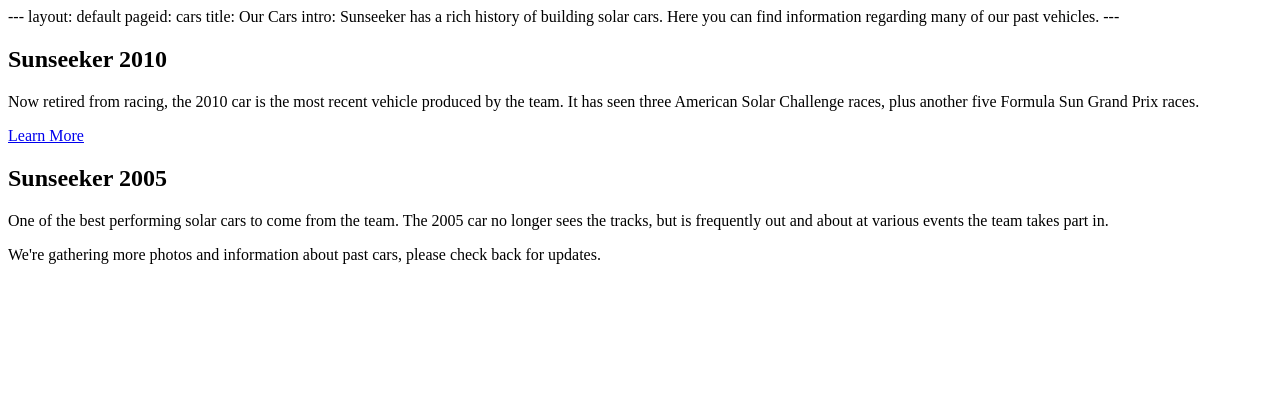
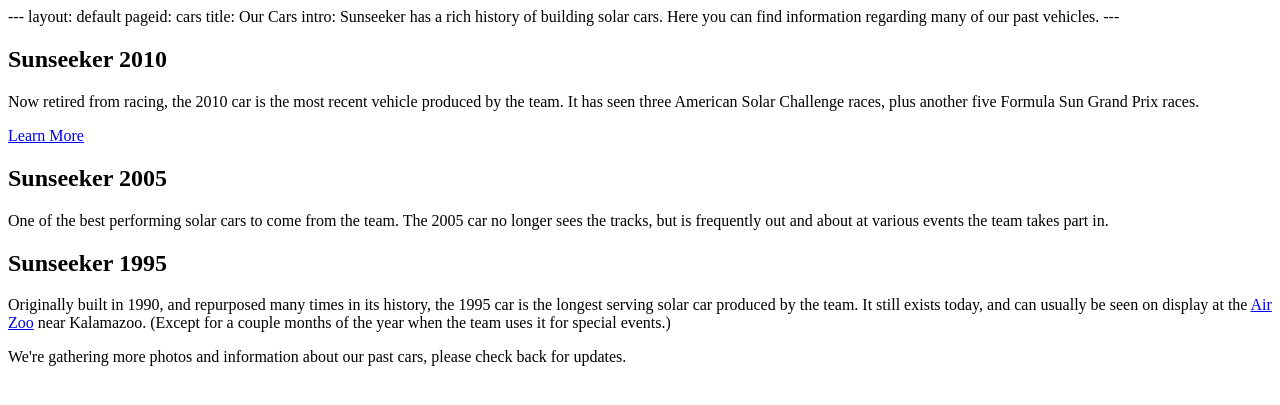
Before and after one commit to SunseekerSolarCarProject/team-website, a PHP site: page /our-cars/index.html in a window 1280 px wide. Shown: the top 405 px of the page. Run offline with PHP 8.4, Linux system fonts and the light colour scheme.

Commit message:
Added 1995 car to page
- Added CSS for the image
- Added a jpg and a psd file

```diff
--- a/_sass/pages/cars.scss
+++ b/_sass/pages/cars.scss
@@ -18,6 +18,10 @@
 
             &.five-car {
                 background-image: url("../images/cars/2005.jpg");
+            }
+
+            &.ninety-five-car {
+                background-image: url("../images/cars/1995.jpg");
             }
         }
     }
--- a/our-cars/index.html
+++ b/our-cars/index.html
@@ -21,6 +21,14 @@ intro: Sunseeker has a rich history of building solar cars. Here you can find in
     </div>
     <div class="clear-all"></div>
 </div>
+<div class="wrapper block car">
+    <div class="car-picture ninety-five-car"></div>
+    <div class="description">
+        <h2>Sunseeker 1995</h2>
+        <p>Originally built in 1990, and repurposed many times in its history, the 1995 car is the longest serving solar car produced by the team. It still exists today, and can usually be seen on display at the <a href="http://www.airzoo.org" target="_blank">Air Zoo</a> near Kalamazoo. (Except for a couple months of the year when the team uses it for special events.)</p>
+    </div>
+    <div class="clear-all"></div>
+</div>
 <div class="wrapper block">
-    <p class="message">We're gathering more photos and information about past cars, please check back for updates.</p>
+    <p class="message">We're gathering more photos and information about our past cars, please check back for updates.</p>
 </div>
```
Also changed, not shown: images/cars/1995.jpg (added), 1 other file.
